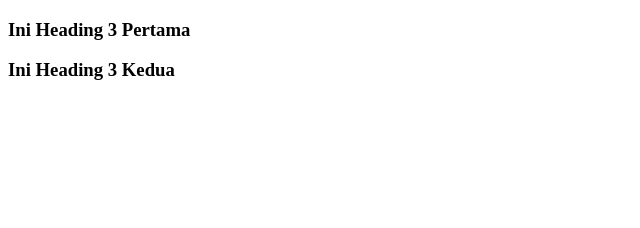
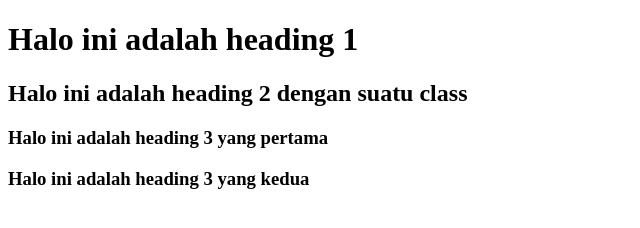
Before and after one commit to ahmadjumadi/DOM-1, a plain HTML site: page index.html in a window 1280 px wide. Shown: the whole page, without its empty margins (0-640 px from the left). Drawn offline with Linux system fonts and the light colour scheme.

Commit message:
1 file modified

```diff
--- a/index.html
+++ b/index.html
@@ -4,12 +4,45 @@
     <meta charset="UTF-8" />
     <meta http-equiv="X-UA-Compatible" content="IE=edge" />
     <meta name="viewport" content="width=device-width, initial-scale=1.0" />
-    <title>JavaSctipt DOM</title>
+    <title>Belajar DOM</title>
   </head>
   <body>
-    <div>
-      <h3>Ini Heading 3 Pertama</h3>
-      <h3>Ini Heading 3 Kedua</h3>
+    <!-- sebuah div dengan id bernama app -->
+    <div id="app">
+      <h1 id="headingPertama">Halo ini adalah heading 1</h1>
+      <!-- h2 dengan class heading-2 -->
+      <h2 class="heading-2">Halo ini adalah heading 2 dengan suatu class</h2>
+      <h3>Halo ini adalah heading 3 yang pertama</h3>
+      <h3>Halo ini adalah heading 3 yang kedua</h3>
     </div>
+
+    <script>
+      // Kita akan mulai menulis javascriptnya di sini !
+
+      // Mulai seleksi dengan DOM
+      // getElementById
+      const nodeH1 = document.getElementById('headingPertama');
+      console.log(nodeH1);
+
+      // querySelector
+
+      // select class pakai .
+      // select id pakai #
+      const nodeH2 = document.querySelector('.heading-2');
+      console.log(nodeH2);
+
+      const nodeH3 = document.querySelectorAll('h3');
+      // console.log(nodeH3[1].innerHTML);
+      console.log(nodeH3);
+
+      // saya ga tau jumlah nodeH3 ada berapa,
+      // pokoknya pengen bisa dicetak, tanpa pakai index (dinamis !)
+
+      // Looping !
+      nodeH3.forEach((node) => {
+        // pengen cetak si innerHTML
+        console.log(node.innerHTML);
+      });
+    </script>
   </body>
 </html>
```
